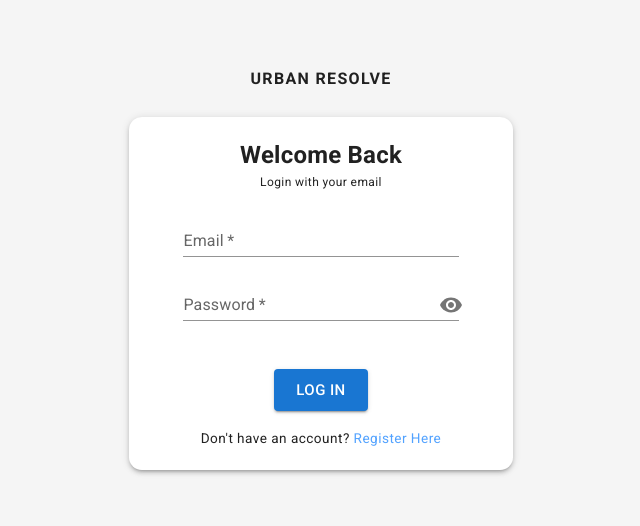
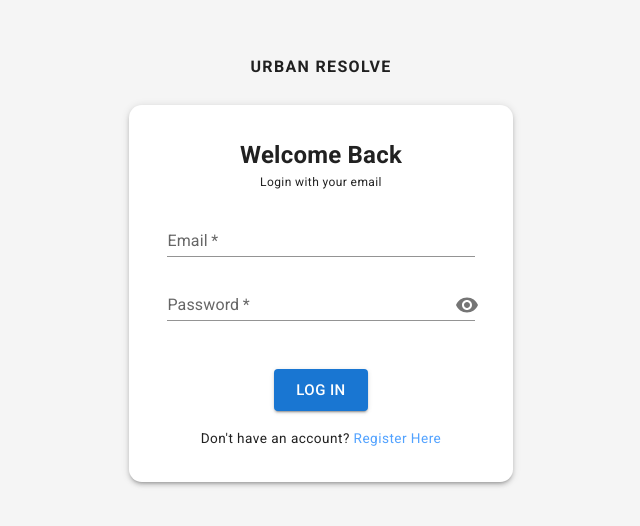
Before and after one commit to pushp2211/Urban_Resolve, a React (Vite) app in the folder client/: page /login in a window 1280 px wide. Shown: the part 136-662 px from the top of the page, without its empty margins (319-959 px from the left). Built offline with nearby package versions, Linux system fonts and the light colour scheme; no server answers.

Commit message:
fixed login page ui padding

```diff
--- a/client/src/pages/SignIn.jsx
+++ b/client/src/pages/SignIn.jsx
@@ -88,13 +88,14 @@ function SignIn() {
           width: {
             lg: '24rem',
             sm: '22rem',
-            xs:"20rem"
+            xs:"21rem"
           },
           marginX: 2,
+          paddingY:4,
         }}
         component={'form'}
         elevation={3}
-        className="p-5 w-full max-w-md bg-[#f5f5f7]"
+        // className="p-5 w-full max-w-md bg-[#f5f5f7]"
         onSubmit={handleSubmit}
       >
         <Typography
```
